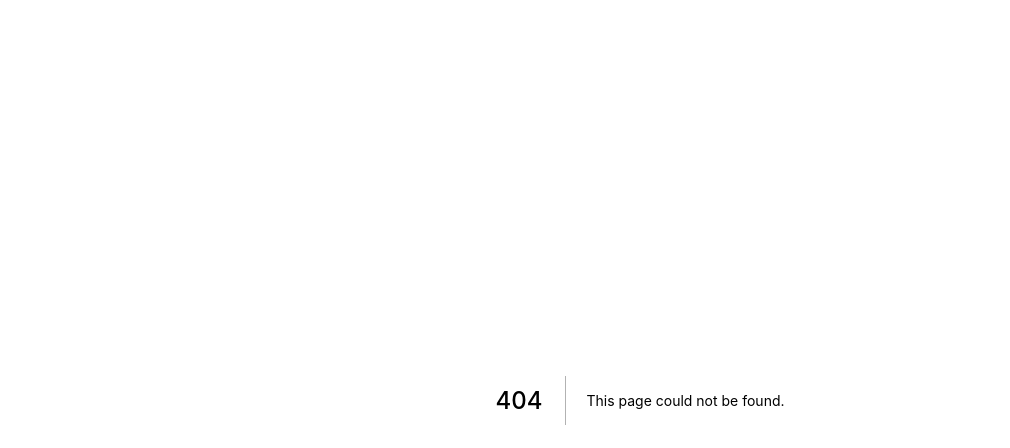
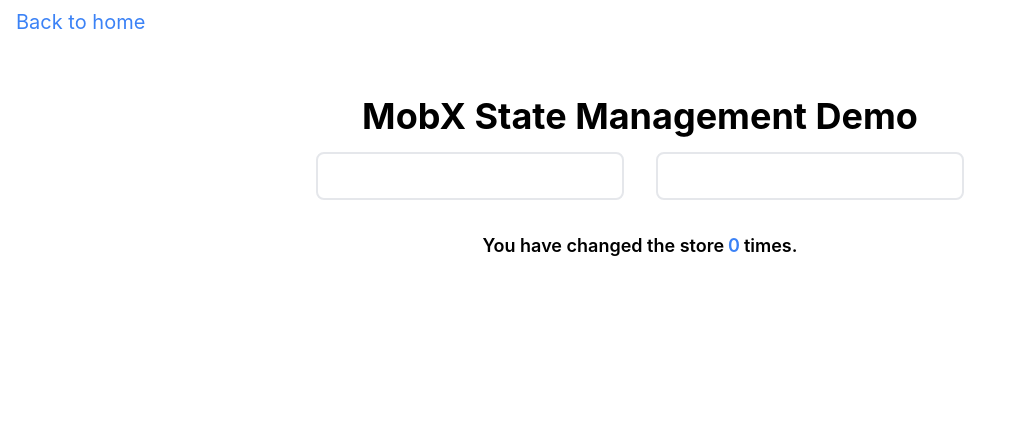
Before and after one commit to AndreCox/next-template, a Next.js app: page /mobx in a window 1280 px wide. Before the commit this address had no page. Shown: the top 448 px of the page, without its empty margins (0-1010 px from the left). Built offline with nearby package versions, Linux system fonts and the light colour scheme.

Commit message:
MobX Demo

```diff
--- /dev/null
+++ b/components/Input.tsx
@@ -0,0 +1,12 @@
+export default function Input({ value, onChange, props }: any) {
+  return (
+    <>
+      <input
+        onChange={onChange}
+        value={value}
+        {...props}
+        className="border-2 rounded-lg transition-colors focus:border-blue-500 p-2 text-lg font-semibold focus:drop-shadow ring-0 outline-none  decoration-none"
+      />
+    </>
+  );
+}
--- a/package.json
+++ b/package.json
@@ -9,7 +9,9 @@
     "export": "next export",
     "lint": "next lint",
     "build-mobile": "next build && next export && cap sync",
-    "open-browser": "open-cli http://localhost:3000"
+    "open-browser": "open-cli http://localhost:3000",
+    "android": "yarn build && next export && cap run android",
+    "ios": " next export && cap run ios"
   },
   "dependencies": {
     "@capacitor/android": "^3.6.0",
@@ -17,6 +19,7 @@
     "@capacitor/core": "^3.6.0",
     "@capacitor/ios": "^3.6.0",
     "mobx": "^6.6.1",
+    "mobx-react-lite": "^3.4.0",
     "next": "12.2.0",
     "open-cli": "^7.0.1",
     "react": "18.2.0",
--- a/pages/index.tsx
+++ b/pages/index.tsx
@@ -1,5 +1,6 @@
 import Head from "next/head";
 import Image from "next/image";
+import Link from "next/link";
 import styles from "../styles/Home.module.css";
 
 export default function Home() {
@@ -58,6 +59,12 @@
             </p>
           </a>
         </div>
+        <p className="text-center mt-16 text-[1.5rem]">
+          MobX state management built in!
+        </p>
+        <Link href="/mobx">
+          <a className="text-blue-500 under text-xl">Check it out here</a>
+        </Link>
       </main>
     </div>
   );
--- /dev/null
+++ b/pages/mobx.tsx
@@ -0,0 +1,40 @@
+import Input from "../components/Input";
+import { store } from "../stores/Store";
+import { observer } from "mobx-react-lite";
+import Link from "next/link";
+
+const MobX = observer(() => {
+  return (
+    <div className="text-center p-4 pt-24">
+      <Link href="/">
+        <a className="text-blue-500 under text-xl absolute top-0 left-0 pl-4 pt-2">
+          Back to home
+        </a>
+      </Link>
+      <h1 className="font-bold text-4xl">MobX State Management Demo</h1>
+      <div className="pt-4 flex flex-1 flex-col sm:flex-row justify-center sm:space-x-8 space-y-8 sm:space-y-0">
+        <Input
+          value={store.inputText}
+          onChange={(e) => {
+            store.inputText = e.target.value;
+          }}
+        />
+        <Input
+          value={store.outputText}
+          onChange={(e) => {
+            store.outputText = e.target.value;
+          }}
+        />
+      </div>
+      <div className="pt-8 text-lg font-semibold flex justify-center">
+        You have changed the store
+        <p className="text-blue-500 whitespace-nowrap px-1">
+          {store.timesUpdated}
+        </p>
+        times.
+      </div>
+    </div>
+  );
+});
+
+export default MobX;
--- a/stores/store.ts
+++ b/stores/store.ts
@@ -1,11 +1,26 @@
 //set up mobx store
-import { makeAutoObservable } from "mobx";
+import { makeAutoObservable, autorun, reaction } from "mobx";
 
 class Store {
-  count: number = 0;
+  inputText = "";
+  outputText = "";
+  timesUpdated = 0;
 
   constructor() {
     makeAutoObservable(this);
+    reaction(
+      () => this.inputText,
+      () => {
+        this.outputText = this.inputText.split("").reverse().join("");
+        this.timesUpdated++;
+      }
+    );
+    reaction(
+      () => this.outputText,
+      () => {
+        this.inputText = this.outputText.split("").reverse().join("");
+      }
+    );
   }
 }
 
```
Also changed, not shown: 1 other file (tests, documents, lock files or other folders).
